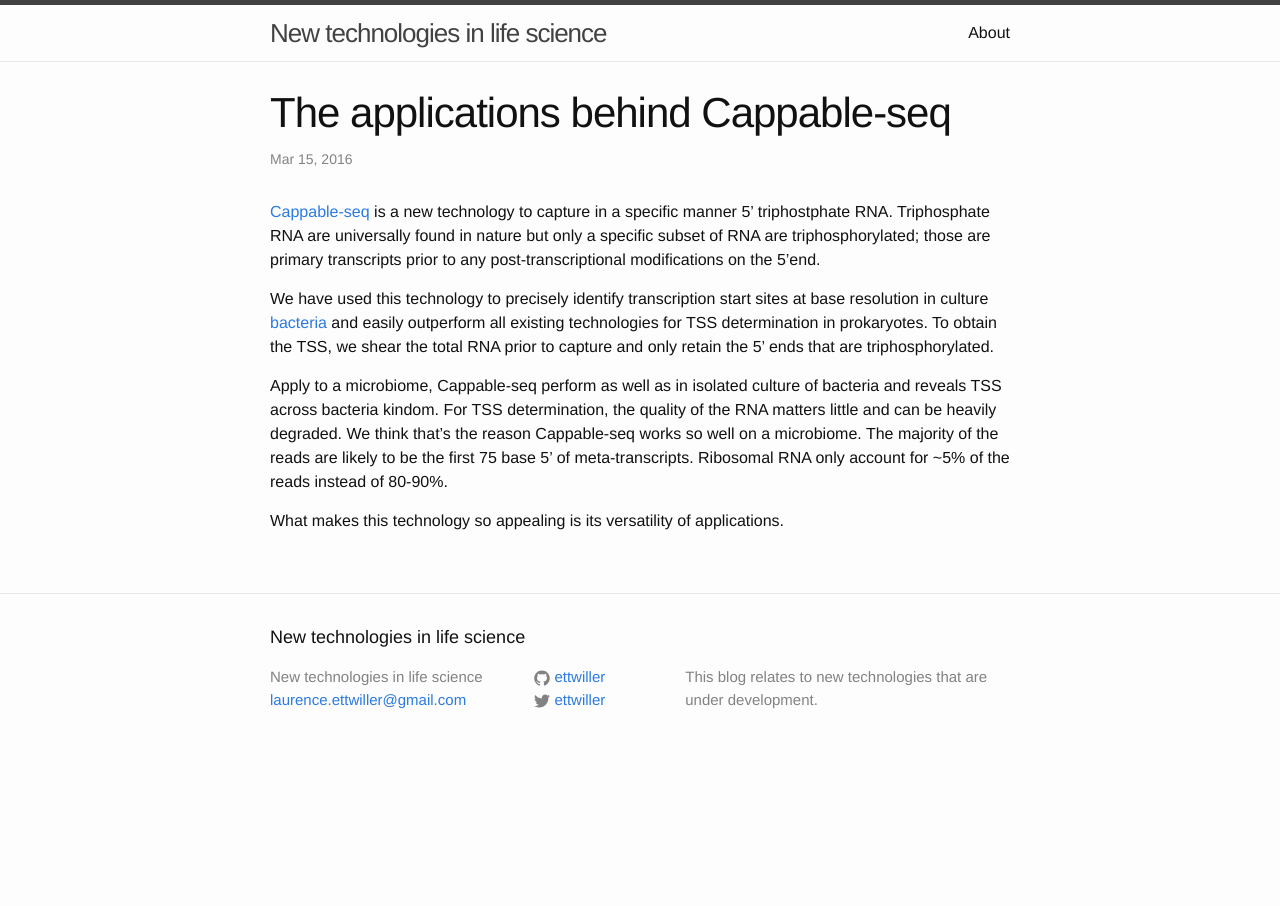
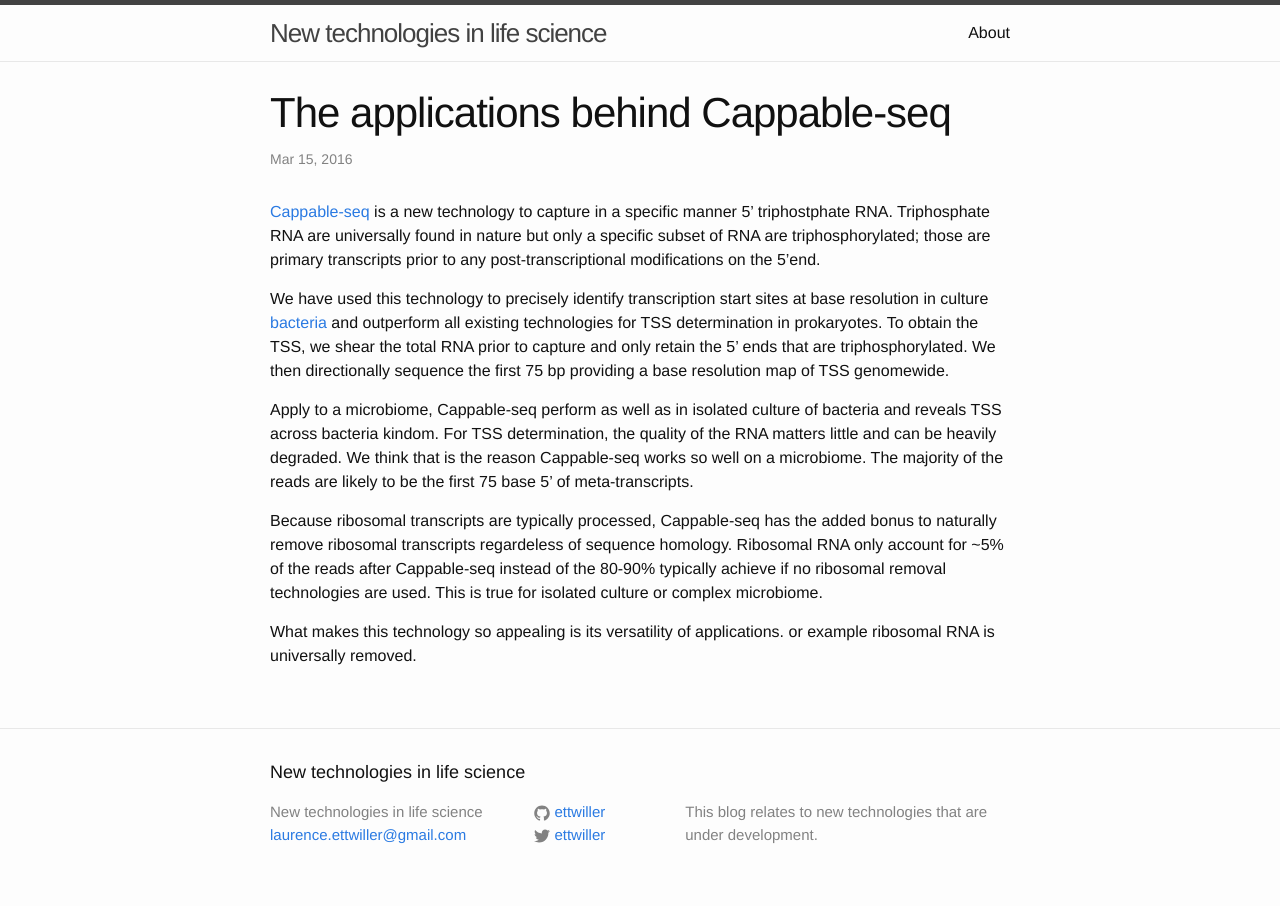
Before and after one commit to Ettwiller/blog, a Jekyll site: the page built from _posts/2016-03-15-welcome-to-jekyll.markdown, in a window 1280 px wide. Built offline with Jekyll 4.4.1, drawn with Linux system fonts in a browser that asks for light colours.

Commit message:
Updated 2016-03-15-welcome-to-jekyll.markdown

```diff
--- a/_posts/2016-03-15-welcome-to-jekyll.markdown
+++ b/_posts/2016-03-15-welcome-to-jekyll.markdown
@@ -9,13 +9,18 @@ published: true
 
 
 
+
 [Cappable-seq][Cappable-seq] is a new technology to capture in a specific manner 5' triphostphate RNA. Triphosphate RNA are universally found in nature but only a specific subset of RNA are triphosphorylated; those are primary transcripts prior to any post-transcriptional modifications on the 5'end.
 
-We have used this technology to precisely identify transcription start sites at base resolution in culture [bacteria][Cappable-seq] and easily outperform all existing technologies for TSS determination in prokaryotes. To obtain the TSS, we shear the total RNA prior to capture and only retain the 5' ends that are triphosphorylated.
+We have used this technology to precisely identify transcription start sites at base resolution in culture [bacteria][Cappable-seq] and outperform all existing technologies for TSS determination in prokaryotes. To obtain the TSS, we shear the total RNA prior to capture and only retain the 5' ends that are triphosphorylated. We then directionally sequence the first 75 bp providing a base resolution map of TSS genomewide.
 
-Apply to a microbiome, Cappable-seq perform as well as in isolated culture of bacteria and reveals TSS across bacteria kindom. For TSS determination, the quality of the RNA matters little and can be heavily degraded. We think that's the reason Cappable-seq works so well on a microbiome. The majority of the reads are likely to be the first 75 base 5' of meta-transcripts. Ribosomal RNA only account for ~5% of the reads instead of 80-90%.
+Apply to a microbiome, Cappable-seq perform as well as in isolated culture of bacteria and reveals TSS across bacteria kindom. For TSS determination, the quality of the RNA matters little and can be heavily degraded. We think that is the reason Cappable-seq works so well on a microbiome. The majority of the reads are likely to be the first 75 base 5' of meta-transcripts.
 
-What makes this technology so appealing is its versatility of applications.
+Because ribosomal transcripts are typically processed, Cappable-seq has the added bonus to naturally remove ribosomal transcripts regardeless of sequence homology. Ribosomal RNA only account for ~5% of the reads after Cappable-seq instead of the 80-90% typically achieve if no ribosomal removal technologies are used. This is true for isolated culture or complex microbiome.
+
+
+
+What makes this technology so appealing is its versatility of applications. or example ribosomal RNA is universally removed.
 
 
 
```
